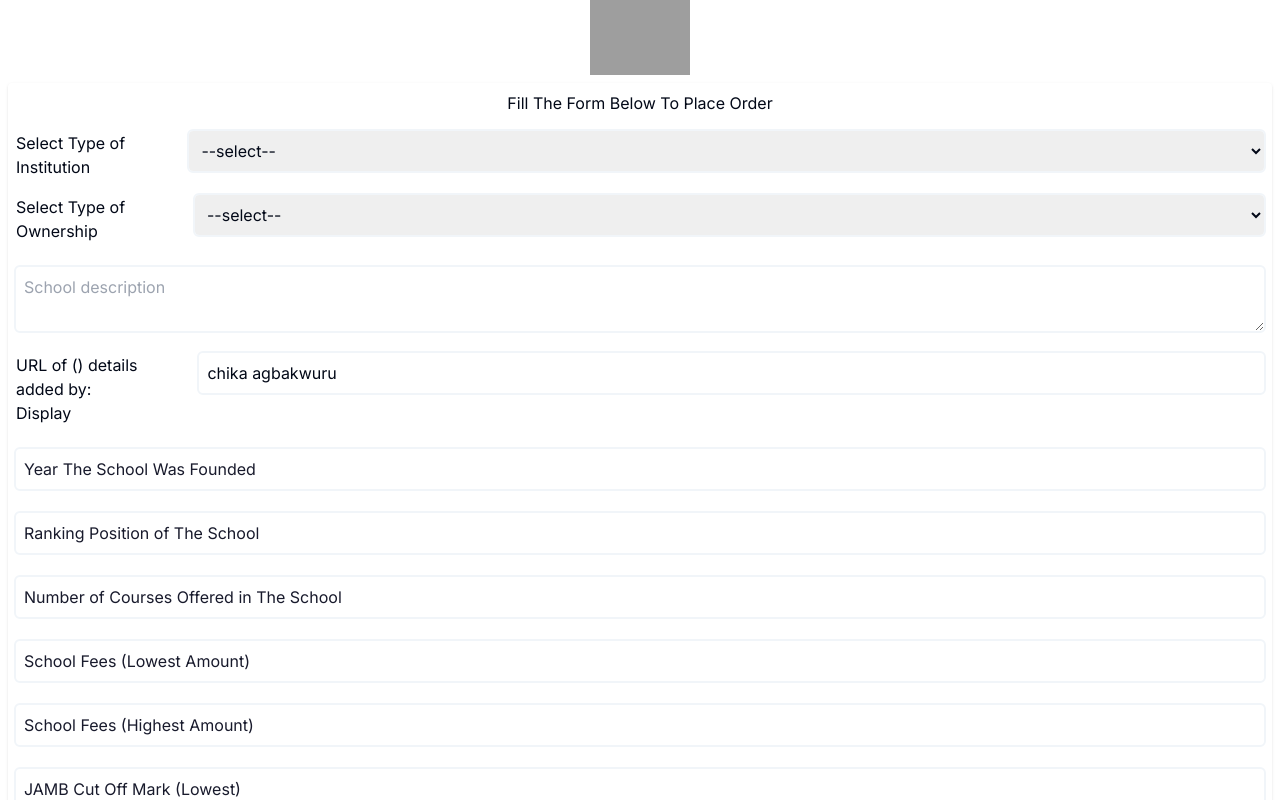
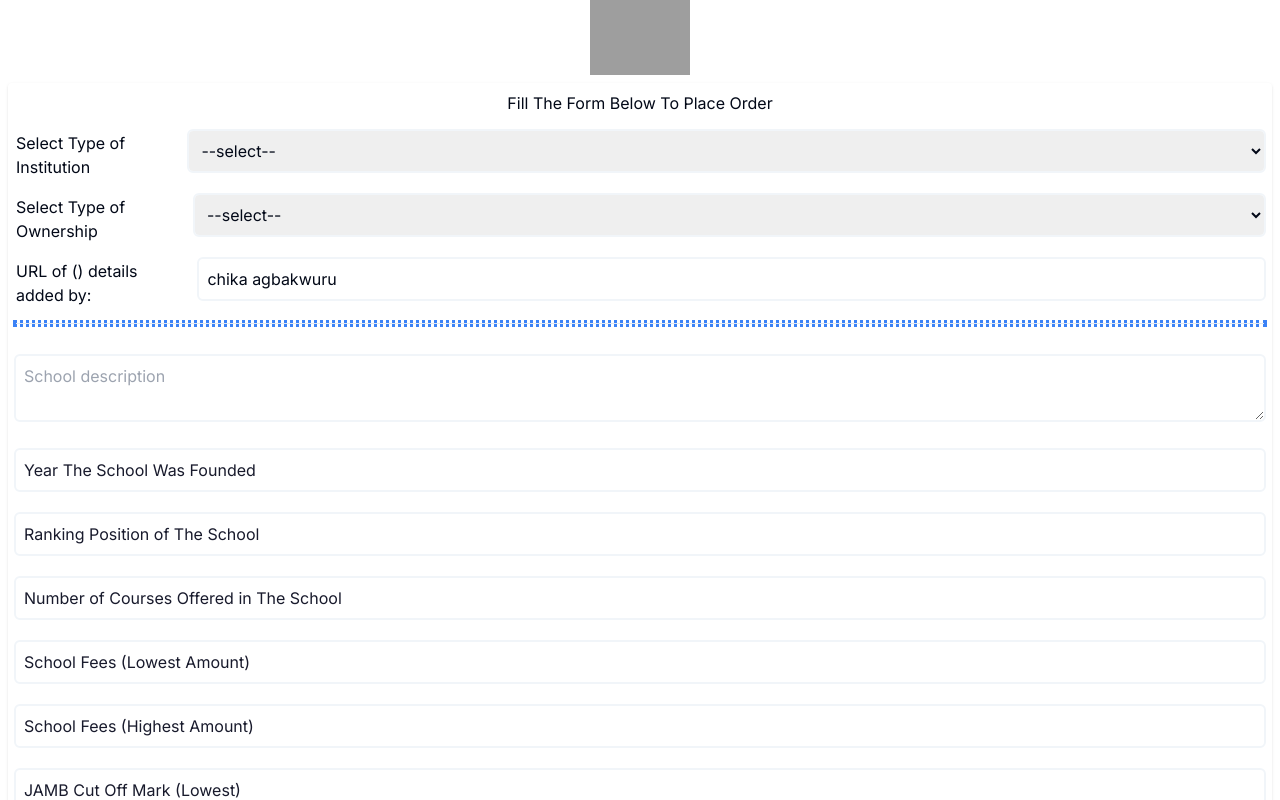
Before and after one commit to agbakwuruchika/Spradapp, a Next.js app: page /dashboard/schools in a window 1280 px wide. Shown: the top 800 px of the page. Built offline with nearby package versions, Linux system fonts and the light colour scheme; grey boxes are pictures that could not be loaded.

Commit message:
fifth commit

```diff
--- a/src/app/dashboard/schools/add-school.tsx
+++ b/src/app/dashboard/schools/add-school.tsx
@@ -15,6 +15,7 @@ import { CaretSortIcon, CheckIcon } from "@radix-ui/react-icons"
 import { cn } from "@/lib/utils"
 import { Button } from "@/components/ui/button"
 import ButtonWithOutIcon from "@/components/button-without-icon"
+import ButtonWithIcon from '@/components/button-with-icon';
 import {
     Command,
     CommandDialog,
@@ -68,6 +69,48 @@ import {
       acronym: "buk",
       location: "kano",
       state: "kano"
+    },
+    {
+      value: "federal-university-of-transportation",
+      label: "Federal University of Transportation (FUTD)",
+      acronym: "futd",
+      location: "daura",
+      state: "katsina"
+    },
+    {
+      value: "federal-university-birnin-kebbi",
+      label: "Federal University Birnin-Kebbi (FUBK)",
+      acronym: "fubk",
+      location: "birnin-kebbi",
+      state: "kebbi"
+    },
+    {
+      value: "federal-university-dutse",
+      label: "Federal University Dutse (FUD)",
+      acronym: "fud",
+      location: "dutse",
+      state: "jigawa"
+    },
+    {
+      value: "federal-university-dutsin-ma",
+      label: "Federal University Dutsin-Ma (FUDMA)",
+      acronym: "fudma",
+      location: "dutsin-ma",
+      state: "katsina"
+    },
+    {
+      value: "federal-university-gashua",
+      label: "Federal University Gashua (FUGASHUA)",
+      acronym: "fugashua",
+      location: "gashua",
+      state: "yobe"
+    },
+    {
+      value: "federal-university-gusau",
+      label: "Federal University Guasau (FUGUS)",
+      acronym: "fugus",
+      location: "gusau",
+      state: "zamfara"
     },
   ];
 
@@ -200,12 +243,47 @@ export default function ProductOrderForm() {
     const resetInput = () => {
       const radioInputsYes = document.getElementById("thereIsHostel") as HTMLInputElement;
       const radioInputsNo = document.getElementById("thereIsNoHostel") as HTMLInputElement;
+      const yearFoundedInput = document.getElementById("yearFounded") as HTMLInputElement;
+      const rankingPositionInput = document.getElementById("rankingPosition") as HTMLInputElement;
+      const numberOfCoursesInput = document.getElementById("numberOfCourses") as HTMLInputElement;
+      const schoolsFeesLowestInput = document.getElementById("schoolsFeesLowest") as HTMLInputElement;
+      const schoolsFeesHighestInput = document.getElementById("schoolsFeesHighest") as HTMLInputElement;
+      const jambCutOffLowestInput = document.getElementById("jambCutOffLowest") as HTMLInputElement;
+      const jambCutOffHighestInput = document.getElementById("jambCutOffHighest") as HTMLInputElement;
+      const schoolsAdmissionCapacityInput = document.getElementById("schoolsAdmissionCapacity") as HTMLInputElement;
+      const schoolDescriptionInput = document.getElementById("schoolDescription") as HTMLInputElement;
+      const nameOfVCInput = document.getElementById("nameOfVC") as HTMLInputElement;
+      const nameOfRectorInput = document.getElementById("nameOfRector") as HTMLInputElement;
+      const nameOfProvostInput = document.getElementById("nameOfProvost") as HTMLInputElement;
+      const nameOfDirectorInput = document.getElementById("nameOfDirector") as HTMLInputElement;
 
       if (radioInputsYes && radioInputsNo) { // Null check
           if (radioInputsYes.type === "radio" && radioInputsNo.type === "radio") {
               radioInputsYes.checked = false;
               radioInputsNo.checked = false;
           }
+      }
+      if(yearFoundedInput && rankingPositionInput && numberOfCoursesInput && schoolsFeesLowestInput && schoolsFeesHighestInput && jambCutOffLowestInput && jambCutOffHighestInput && schoolsAdmissionCapacityInput && schoolDescriptionInput){
+        if(yearFoundedInput !== null && rankingPositionInput !== null && numberOfCoursesInput !== null && schoolsFeesLowestInput !== null && schoolsFeesHighestInput !== null && jambCutOffLowestInput !== null && jambCutOffHighestInput !== null && schoolsAdmissionCapacityInput !== null && schoolDescriptionInput !== null){
+          yearFoundedInput.value = "";
+          rankingPositionInput.value = "";
+          numberOfCoursesInput.value = "";
+          schoolsFeesLowestInput.value = "";
+          schoolsFeesHighestInput.value = "";
+          jambCutOffLowestInput.value = "";
+          jambCutOffHighestInput.value = "";
+          schoolsAdmissionCapacityInput.value = "";
+          schoolDescriptionInput.value = "";
+
+        }
+      }
+      if(nameOfVCInput && nameOfRectorInput && nameOfProvostInput && nameOfDirectorInput){
+        if(nameOfVCInput !== null || nameOfRectorInput !== null || nameOfProvostInput !== null || nameOfDirectorInput !== null){
+          nameOfVCInput.value = "";
+          nameOfRectorInput.value = "";
+          nameOfProvostInput.value = "";
+          nameOfDirectorInput.value = "";
+        }
       }
   };
 
@@ -260,7 +338,7 @@ export default function ProductOrderForm() {
                 setSchoolPageUrl("/"+schoolName+"-"+schoolAcronym)
                 setSchoolsCoursesPageUrl("/"+schoolName+"-"+schoolAcronym+"-"+"courses")
                 setSchoolsFeesPageUrl("/"+schoolName+"-"+schoolAcronym+"-"+"school-fees")
-                setSchoolsJambCutOffPageUrl("/"+schoolName+"-"+schoolAcronym+"-"+"Jamb-Cut-Off-Mark")
+                setSchoolsJambCutOffPageUrl("/"+schoolName+"-"+schoolAcronym+"-"+"jamb-cut-off-mark")
                 setSchoolsHostelPageUrl("/"+schoolName+"-"+schoolAcronym+"-"+"hostel")
                 setSchoolsAdmissionCapacityPageUrl("/"+schoolName+"-"+schoolAcronym+"-"+"admission-capacity")
             }
@@ -291,7 +369,7 @@ export default function ProductOrderForm() {
   useEffect(()=>{
     const GenerateLinkToSchoolOfSameOwnership = ()=>{
         if(institutionType !== "" && ownershipType !== ""){
-            setSchoolsOfSameOwnershipUrl("/"+ownershipType+"-"+institutionType+"-"+"in"+"-"+"Nigeria");
+            setSchoolsOfSameOwnershipUrl("/"+ownershipType+"-"+institutionType+"-"+"in"+"-"+"nigeria");
         }
     }
     GenerateLinkToSchoolOfSameOwnership()
@@ -301,16 +379,16 @@ export default function ProductOrderForm() {
 useEffect(()=>{
   const ChooseSchoolHeadType = ()=>{
     if(institutionType === "universities"){
-      setSchoolHeadType("VC")
+      setSchoolHeadType("vc")
       setSchoolsRankingPageUrl("/"+"universities"+"-"+"ranking"+"-"+"in"+"-"+"nigeria")
     }else if(institutionType === "polytechnics"){
-      setSchoolHeadType("Rector")
+      setSchoolHeadType("rector")
       setSchoolsRankingPageUrl("/"+"polytechnics"+"-"+"ranking"+"-"+"in"+"-"+"nigeria")
     }else if(institutionType === "colleges-of-education"){
-      setSchoolHeadType("Provost")
+      setSchoolHeadType("provost")
       setSchoolsRankingPageUrl("/"+"colleges-of-education"+"-"+"ranking"+"-"+"in"+"-"+"nigeria")
     }else if(institutionType === "monotechnics"){
-      setSchoolHeadType("Director")
+      setSchoolHeadType("director")
       setSchoolsRankingPageUrl("/"+"monotechnics"+"-"+"ranking"+"-"+"in"+"-"+"nigeria")
     }
   }
@@ -564,40 +642,13 @@ useEffect(()=>{
                             {errors.schoolName && <span className='text-red-500 error-message'>{errors.schoolName.message}</span>}
                         </div>
                     */}
-                    {institutionType === "universities" &&
-                      <div>
-                      <input type="text" id="nameOfVC" className = "mt-4 p-2 h-10 outline outline-2 outline-slate-100 rounded w-full" placeholder="Name of the Vice Chancellor" onChange={(e) => { setSchoolHead(e.currentTarget.value) }} />
 
-                  </div>
-                    }
-                    {institutionType === "polytechnics" &&
-                      <div>
-                      <input type="text" id="nameOfRector" className = "mt-4 p-2 h-10 outline outline-2 outline-slate-100 rounded w-full" placeholder="Name of the Rector" required onChange={(e) => { setSchoolHead(e.currentTarget.value) }} />
-
-                  </div>
-                    }
-                    {institutionType === "colleges-of-education" &&
-                      <div>
-                      <input type="text" id="nameOfProvost" className = "mt-4 p-2 h-10 outline outline-2 outline-slate-100 rounded w-full" placeholder="Name of the Provost" onChange={(e) => { setSchoolHead(e.currentTarget.value) }} />
-
-                  </div>
-                    }
-                    {institutionType === "monotechnics" &&
-                      <div>
-                      <input type="text" id="nameOfDirector" className = "mt-4 p-2 h-10 outline outline-2 outline-slate-100 rounded w-full" placeholder="Name of the Director" onChange={(e) => { setSchoolHead(e.currentTarget.value) }} />
-
-                  </div>
-                    }
                     {schoolHeadPageUrl !== "" &&
     <div className="flex mt-4 justify-between">
         <label htmlFor = "generatedSchoolHeadPageUrl">{schoolAcronym} {schoolHeadType} Page Url Already Generated</label>
         <input type = "text" id = "generatedSchoolHeadPageUrl" value = {schoolHeadPageUrl} className="lowercase ms-3 p-2 h-10 outline outline-2 outline-slate-100 rounded w-full"/>
     </div>
     }
-                        <div className="mt-2">
-                            <textarea id = "schoolDescription" className = "mt-4 p-2 h-15 outline outline-2 outline-slate-100 rounded w-full" placeholder = "School description" required {...register("schoolDescription")} onChange={(e) => { setSchoolDescription(e.currentTarget.value) }}></textarea>
-                            {errors.schoolDescription && <span className='text-red-500 error-message'>{errors.schoolDescription.message}</span>}
-                        </div>
                         {stateLocated !== "" &&
     <div className="flex mt-4 justify-between">
         <label htmlFor = "stateOfLocation">State Where School Is Located Already Generated</label>
@@ -670,7 +721,35 @@ useEffect(()=>{
         <input type = "text" id = "addedBy" value = {addedBy} className="lowercase ms-3 p-2 h-10 outline outline-2 outline-slate-100 rounded w-full" readOnly/>
     </div>
     }
-                        <input type = "button" value = "Display" onClick = {(e)=>{console.log("/"+institutionType+"-"+"in"+"-"+stateLocated+"-"+"state"+schoolName+schoolAcronym+logoUrl+schoolsHostel+schoolsAdmissionCapacity)}} />
+    <hr className = "mt-4 mb-4 outline-dotted outline-blue-500"/>
+                        {institutionType === "universities" &&
+                      <div>
+                      <input type="text" id="nameOfVC" className = "mt-4 p-2 h-10 outline outline-2 outline-slate-100 rounded w-full" placeholder="Name of the Vice Chancellor" onChange={(e) => { setSchoolHead(e.currentTarget.value) }} />
+
+                  </div>
+                    }
+                    {institutionType === "polytechnics" &&
+                      <div>
+                      <input type="text" id="nameOfRector" className = "mt-4 p-2 h-10 outline outline-2 outline-slate-100 rounded w-full" placeholder="Name of the Rector" required onChange={(e) => { setSchoolHead(e.currentTarget.value) }} />
+
+                  </div>
+                    }
+                    {institutionType === "colleges-of-education" &&
+                      <div>
+                      <input type="text" id="nameOfProvost" className = "mt-4 p-2 h-10 outline outline-2 outline-slate-100 rounded w-full" placeholder="Name of the Provost" onChange={(e) => { setSchoolHead(e.currentTarget.value) }} />
+
+                  </div>
+                    }
+                    {institutionType === "monotechnics" &&
+                      <div>
+                      <input type="text" id="nameOfDirector" className = "mt-4 p-2 h-10 outline outline-2 outline-slate-100 rounded w-full" placeholder="Name of the Director" onChange={(e) => { setSchoolHead(e.currentTarget.value) }} />
+
+                  </div>
+                    }
+                    <div className="mt-2">
+                            <textarea id = "schoolDescription" className = "mt-4 p-2 h-15 outline outline-2 outline-slate-100 rounded w-full" placeholder = "School description" required {...register("schoolDescription")} onChange={(e) => { setSchoolDescription(e.currentTarget.value) }}></textarea>
+                            {errors.schoolDescription && <span className='text-red-500 error-message'>{errors.schoolDescription.message}</span>}
+                        </div>
                         <div className="mt-2">
                             <input type="number" id="yearFounded" placeholder = "Year The School Was Founded" className="mt-4 p-2 h-10 outline outline-2 outline-slate-100 rounded w-full" required {...register("yearFounded")} onChange={(e) => { const year = parseInt(e.currentTarget.value); setYearFounded(isNaN(year) ? 0 : year); }} />
                             {errors.yearFounded && <span className='text-red-500 error-message'>{errors.yearFounded.message}</span>}
@@ -721,7 +800,7 @@ useEffect(()=>{
                         </div>
     */}
                         <div className="mt-2">
-                            {processing ? <button type="button" className="btn btn-primary form-control d-flex justify-content-center align-items-center"><ClipLoader color="#36d7b7" /><span>Processing...</span></button> :
+                            {processing ? <ButtonWithIcon type = "button" style = "filled-enabled-with-and-without-icon" icon = {<ClipLoader color='rgba(255, 255, 255, 1)'/>} iconStyle = "filled-enabled-icon-styling" label = "Processing..." stateLayer = "filled-enabled-with-icon-state-layer" textWrapper = "filled-enabled-with-and-without-icon-text-wrapper"/> :
                                 <ButtonWithOutIcon type = "submit" style = "filled-enabled-with-and-without-icon" label = "Submit" statelayer = "filled-enabled-without-icon-state-layer" textWrapper = "filled-enabled-with-and-without-icon-text-wrapper"/>
                             }
                         </div>
@@ -757,11 +836,11 @@ useEffect(()=>{
                         }}
                         className="enrollment-modal-container"
                     >
-                        <div className="p-2 d-flex justify-content-between align-items-center" style={{ border: "1px solid black", borderRadius: "15px 15px 0 0", backgroundColor: "#000042" }}>
-                            <p className="text-white text-center">School added successfully!</p>
+                        <div className="p-2 d-flex justify-content-between align-items-center" style={{borderRadius: "15px 15px 0 0", backgroundColor: "white" }}>
+                            <p className="">School added successfully!</p>
                         </div>
-                        <div className="p-2">
-                        <input type = "button" value = "Close" onClick={()=>{window.location.href = "/dashboard/schools"}}/>
+                        <div className="p-2 flex justify-end">
+                        <ButtonWithOutIcon type = "button" style = "text-enabled-with-and-without-icon" label = "Close" statelayer = "text-enabled-without-icon-state-layer" textWrapper = "text-enabled-with-and-without-icon-text-wrapper" action = {()=>{window.location.href = "/dashboard/schools"}}/>
                         </div>
                     </div>
                 </>
--- a/src/app/globals.css
+++ b/src/app/globals.css
@@ -461,6 +461,7 @@
   justify-content: center;
   overflow: hidden;
   position: relative;
+  padding: 10px 24px 10px 16px;
   }
 
   .filled-enabled-with-and-without-icon:hover {
@@ -915,6 +916,7 @@
   justify-content: center;
   overflow: hidden;
   position: relative;
+  padding: 10px 24px 10px 16px;
   }
 
 .tonal-disabled-with-and-without-icon {
@@ -1080,6 +1082,7 @@
   overflow: hidden;
   position: relative;
   min-width: 100px;
+  padding: 10px 24px 10px 16px;
   }
 
 .text-disabled-with-and-without-icon {
--- a/src/components/button-with-icon.tsx
+++ b/src/components/button-with-icon.tsx
@@ -3,8 +3,8 @@ import React from "react";
 
 export default function ButtonWithIcon(props:any){
     return(
-        <div className = {props.style}>
-            <button type = {props.type} className = {props.stateLayer} onClick ={props.action}><span className = {props.iconStyle}>{props.icon}</span><span className = {props.textWrapper}>{props.label}</span></button>
+        <div>
+            <button type = {props.type} className = {props.style} onClick ={props.action}><span className = {props.stateLayer}><span className = {props.iconStyle}>{props.icon}</span><span className = {props.textWrapper}>{props.label}</span></span></button>
         </div>
     )
 
--- a/src/components/button-without-icon.tsx
+++ b/src/components/button-without-icon.tsx
@@ -3,8 +3,8 @@ import React from "react";
 
 export default function ButtonWithOutIcon(props:any){
     return(
-        <div className = {props.style}>
-            <button type = {props.type} className = {props.stateLayer} onClick ={props.action}><span className = {props.textWrapper}>{props.label}</span></button>
+        <div>
+            <button type = {props.type} className = {props.style} onClick ={props.action}><span className = {props.stateLayer}><span className = {props.textWrapper}>{props.label}</span></span></button>
         </div>
     )
 
--- a/src/components/list-of-universities-in-nigeria.tsx
+++ b/src/components/list-of-universities-in-nigeria.tsx
@@ -213,7 +213,7 @@ console.log(federalUniversities)
                                         <h3 className = "text-base font-medium">Year Founded:</h3>
                                         <p className = "mt-0">{school.Year}</p>
                                         {school.SchoolPage &&
-                                        <p>Learn more about <Link href = {school.SchoolPage} className = "text-blue-600"><span className = "capitalize">{school.Acronym}</span> History</Link></p>
+                                        <p>Learn more about <Link href = {school.SchoolPage} className = "text-blue-600"><span className = "uppercase">{school.Acronym}</span> History</Link></p>
                                         }
                                     </div>
                                     <div className = "basis-1/2 p-3 rounded-xl border hover:bg-gray-200">
```
